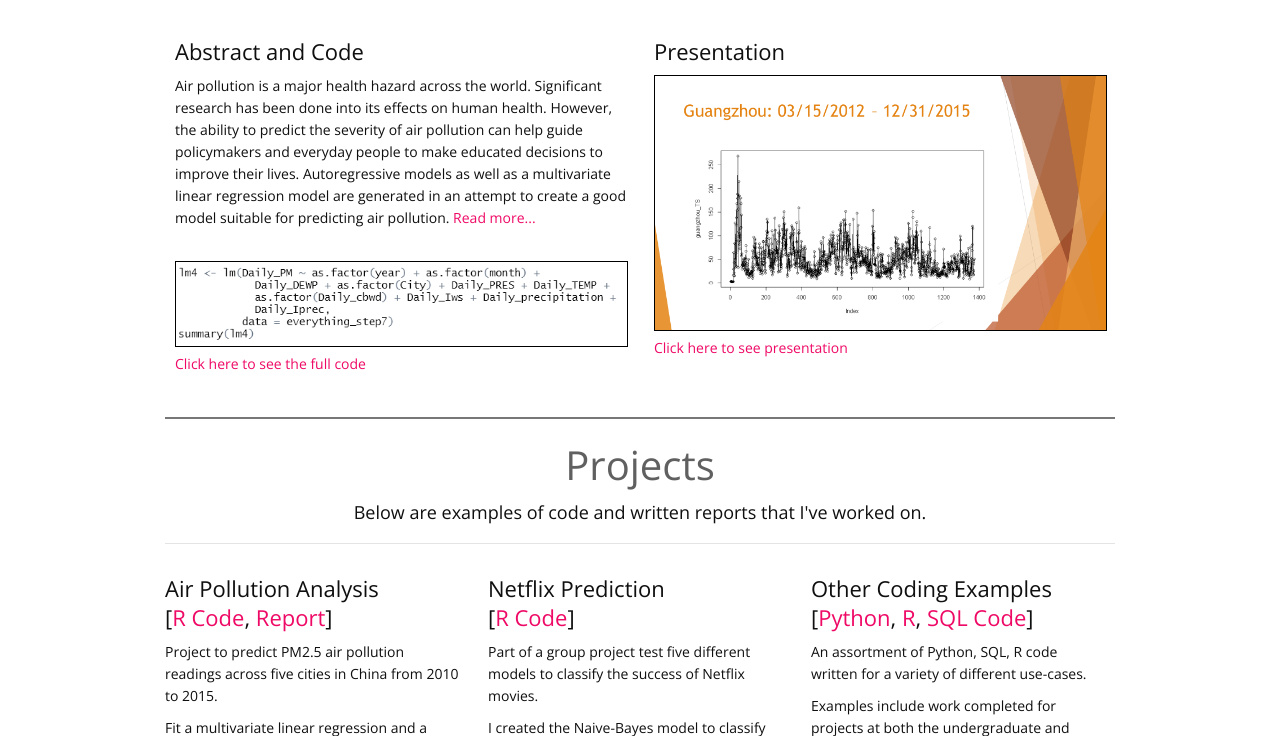
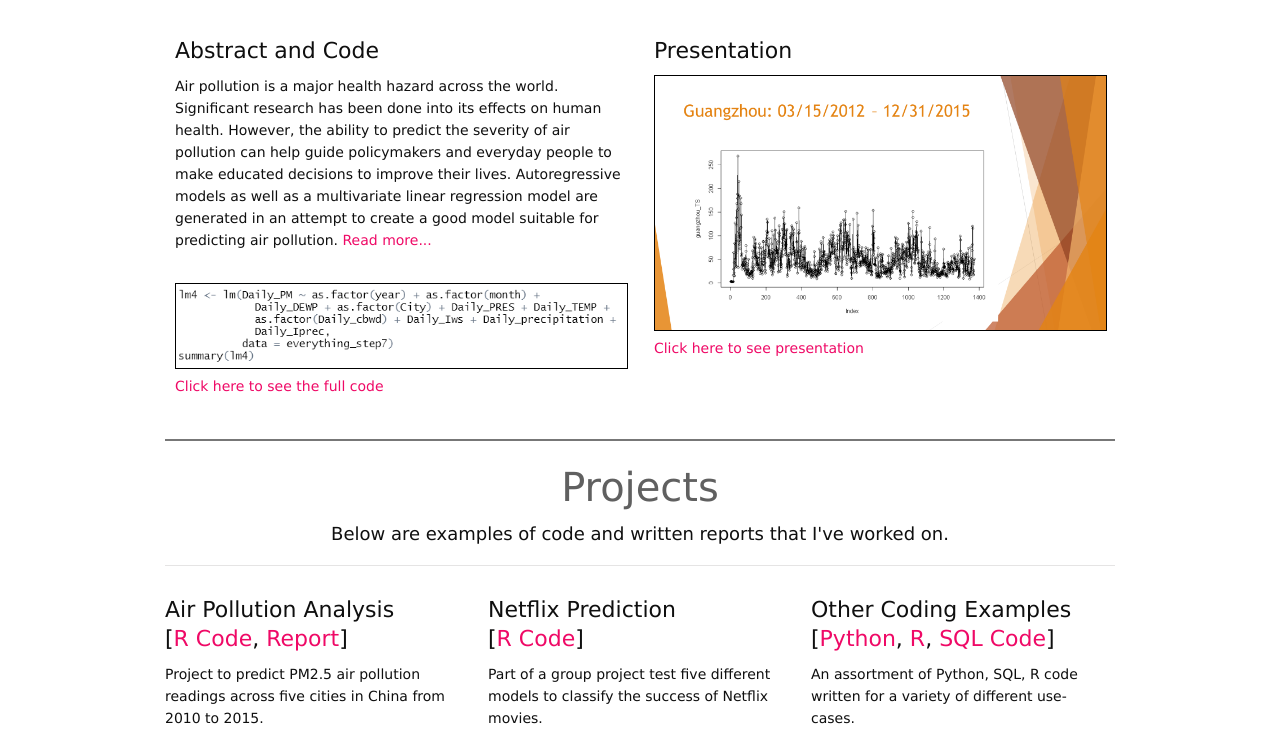
Before and after one commit to ehch3/ehch3.github.io, a plain HTML site: page index.html in a window 1280 px wide. Shown: the part 377-1113 px from the top of the page. Drawn offline with nearby package versions, Linux system fonts and the light colour scheme.

Commit message:
Add files via upload

```diff
--- a/css/style.css
+++ b/css/style.css
@@ -33,7 +33,7 @@ abbr, acronym {
 	border:0
 }
 body {
-	font-family:"Open Sans", sans-serif;
+	font-family:"Verdana", sans-serif;
 	font-size:14px;
 	line-height:22px;
 	color:#0F0F0F;
```
